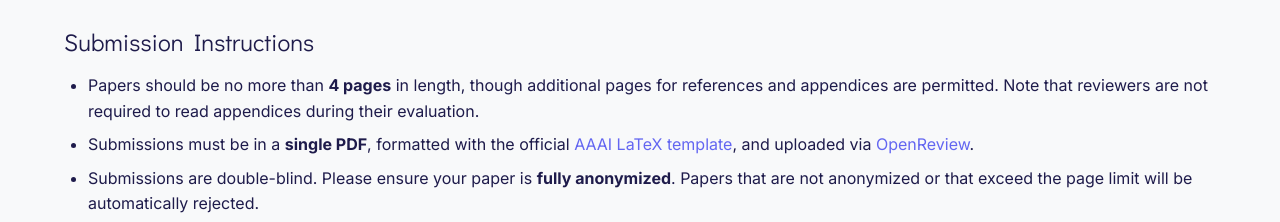
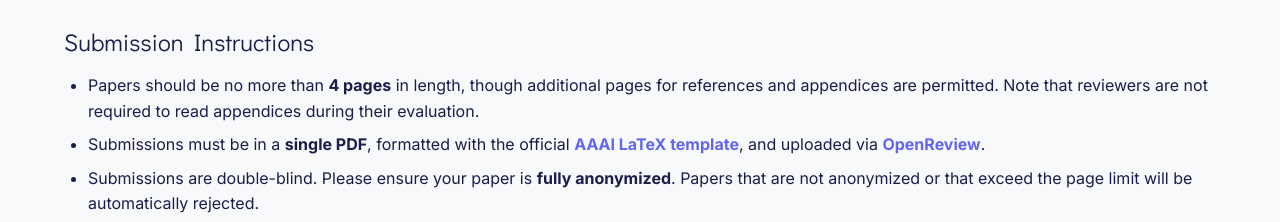
Before and after one commit to responsible-synthetic-data/responsible-synthetic-data.github.io, a plain HTML site: page index.html in a window 1280 px wide. Shown: the part 2300-2522 px from the top of the page. Drawn offline with Linux system fonts and the light colour scheme.

Commit message:
Improve readability

```diff
--- a/index.html
+++ b/index.html
@@ -163,8 +163,8 @@
                             Note that reviewers are not required to read appendices during their evaluation.
                         </li>
                         <li> Submissions must be in a <strong>single PDF</strong>, formatted with the official
-                            <a href="https://www.overleaf.com/latex/templates/aaai-2026-press-formatting-instructions-for-authors-using-latex/qnpmwrzmddjj" target="_blank">AAAI LaTeX template</a>, and uploaded via
-                            <a href="https://openreview.net/group?id=AAAI.org/2026/Workshop/RSD" target="_blank">OpenReview</a>.
+                            <strong><a href="https://www.overleaf.com/latex/templates/aaai-2026-press-formatting-instructions-for-authors-using-latex/qnpmwrzmddjj" target="_blank">AAAI LaTeX template</a></strong>, and uploaded via
+                            <strong><a href="https://openreview.net/group?id=AAAI.org/2026/Workshop/RSD" target="_blank">OpenReview</a></strong>.
                         </li>
                         <li> Submissions are double-blind. Please ensure your paper is <strong>fully anonymized</strong>.
                             Papers that are not anonymized or that exceed the page limit will be automatically rejected.
```
